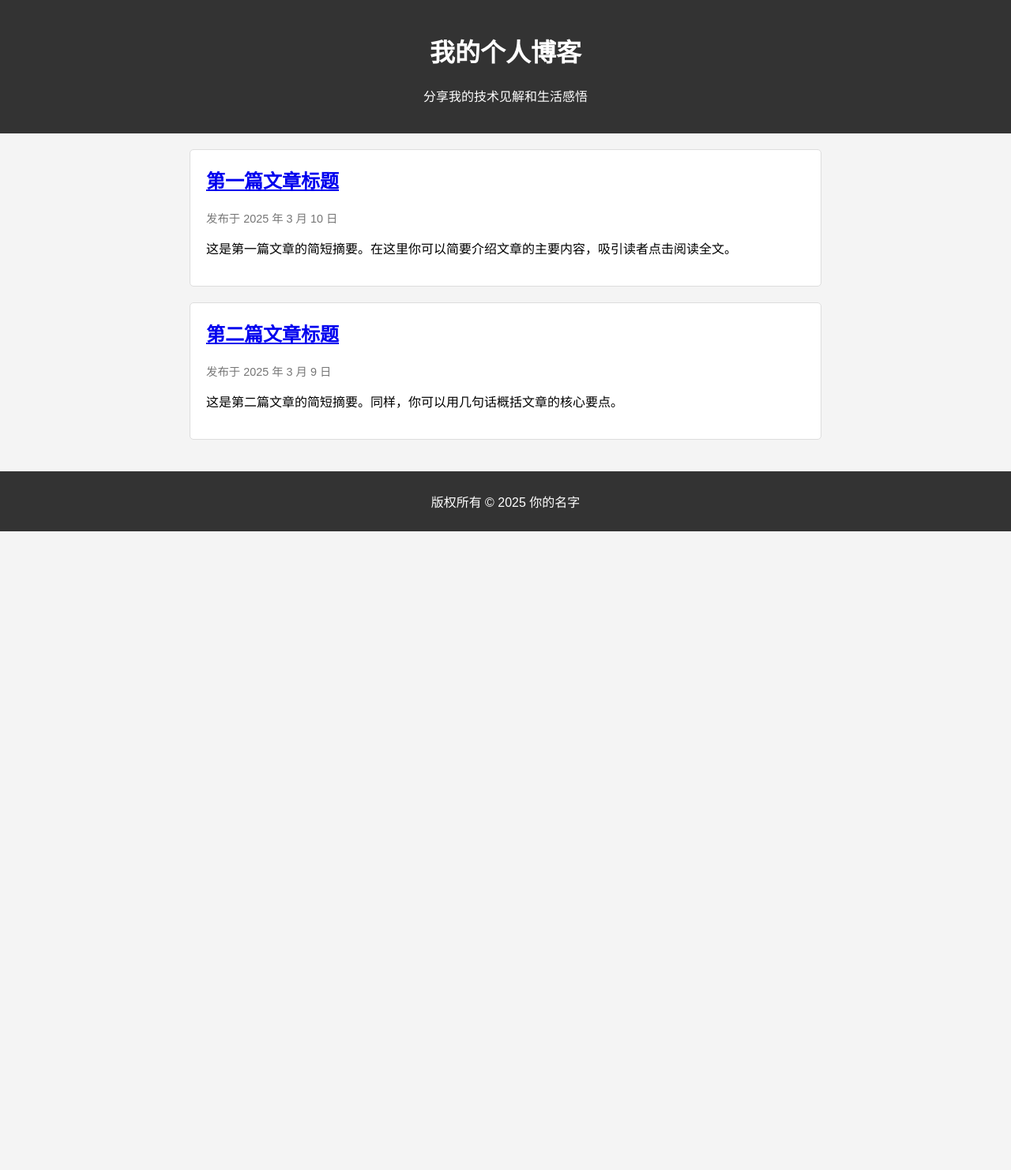
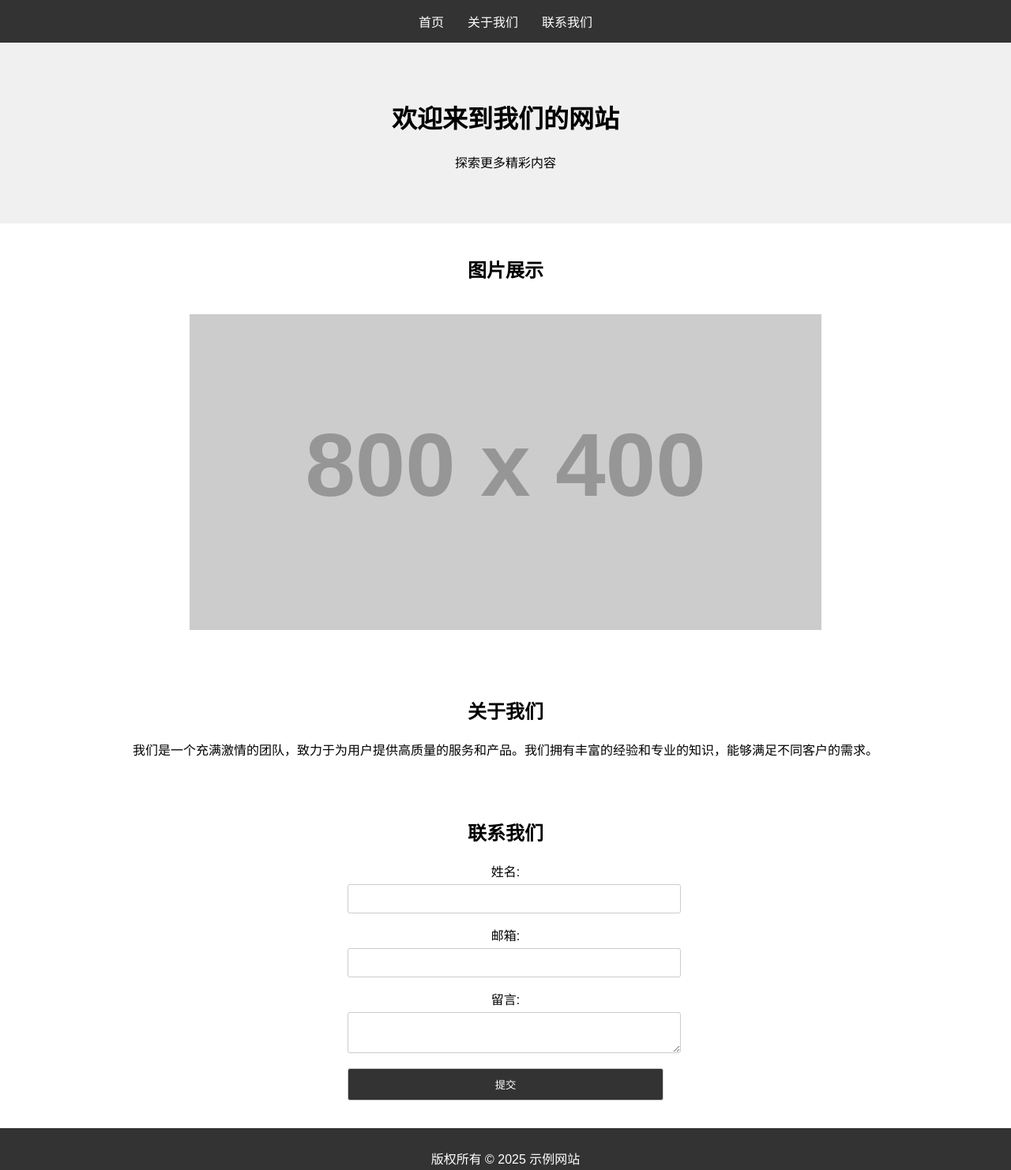
Before and after one commit to usiege/usiege.github.io, a plain HTML site: page index.html in a window 1280 px wide. Shown: the whole page at 79% size. Before the commit the page ends 800 px from the top, so only its background shows below. Drawn offline with Linux system fonts and the light colour scheme; placeholder pictures from the web are drawn by us.

Commit message:
Update index.html

```diff
--- a/index.html
+++ b/index.html
@@ -1,46 +1,80 @@
+
 <!DOCTYPE html>
 <html lang="zh-CN">
 
 <head>
   <meta charset="UTF-8">
   <meta name="viewport" content="width=device-width, initial-scale=1.0">
-  <title>个人博客</title>
+  <title>综合静态网页示例</title>
   <style>
     body {
       font-family: Arial, sans-serif;
       margin: 0;
       padding: 0;
-      background-color: #f4f4f4;
+    }
+
+    nav {
+      background-color: #333;
+      color: white;
+    }
+
+    nav ul {
+      list-style-type: none;
+      margin: 0;
+      padding: 0;
+      display: flex;
+      justify-content: center;
+    }
+
+    nav ul li {
+      padding: 15px;
+    }
+
+    nav ul li a {
+      color: white;
+      text-decoration: none;
     }
 
     header {
-      background-color: #333;
-      color: white;
       text-align: center;
-      padding: 20px;
+      padding: 50px;
+      background-color: #f0f0f0;
     }
 
-    main {
+    section {
       padding: 20px;
-      max-width: 800px;
+      text-align: center;
+    }
+
+    img {
+      max-width: 100%;
+      height: auto;
+      margin: 20px 0;
+    }
+
+    form {
+      max-width: 400px;
       margin: 0 auto;
     }
 
-    article {
-      background-color: white;
-      border: 1px solid #ddd;
-      padding: 20px;
-      margin-bottom: 20px;
-      border-radius: 5px;
+    form label {
+      display: block;
+      margin-bottom: 5px;
     }
 
-    article h2 {
-      margin-top: 0;
+    form input,
+    form textarea {
+      width: 100%;
+      padding: 10px;
+      margin-bottom: 15px;
+      border: 1px solid #ccc;
+      border-radius: 3px;
     }
 
-    .meta {
-      color: #777;
-      font-size: 0.9em;
+    form input[type="submit"] {
+      background-color: #333;
+      color: white;
+      cursor: pointer;
     }
 
     footer {
@@ -53,29 +87,50 @@
 </head>
 
 <body>
-  <!-- 博客头部 -->
+  <!-- 导航栏 -->
+  <nav>
+    <ul>
+      <li><a href="#">首页</a></li>
+      <li><a href="#">关于我们</a></li>
+      <li><a href="#">联系我们</a></li>
+    </ul>
+  </nav>
+
+  <!-- 头部 -->
   <header>
-    <h1>我的个人博客</h1>
-    <p>分享我的技术见解和生活感悟</p>
+    <h1>欢迎来到我们的网站</h1>
+    <p>探索更多精彩内容</p>
   </header>
 
-  <!-- 文章列表 -->
-  <main>
-    <article>
-      <h2><a href="#">第一篇文章标题</a></h2>
-      <p class="meta">发布于 <time datetime="2025-03-10">2025 年 3 月 10 日</time></p>
-      <p>这是第一篇文章的简短摘要。在这里你可以简要介绍文章的主要内容，吸引读者点击阅读全文。</p>
-    </article>
-    <article>
-      <h2><a href="#">第二篇文章标题</a></h2>
-      <p class="meta">发布于 <time datetime="2025-03-09">2025 年 3 月 9 日</time></p>
-      <p>这是第二篇文章的简短摘要。同样，你可以用几句话概括文章的核心要点。</p>
-    </article>
-  </main>
+  <!-- 图片展示部分 -->
+  <section>
+    <h2>图片展示</h2>
+    <img src="https://via.placeholder.com/800x400" alt="示例图片">
+  </section>
 
-  <!-- 博客页脚 -->
+  <!-- 文本介绍部分 -->
+  <section>
+    <h2>关于我们</h2>
+    <p>我们是一个充满激情的团队，致力于为用户提供高质量的服务和产品。我们拥有丰富的经验和专业的知识，能够满足不同客户的需求。</p>
+  </section>
+
+  <!-- 表单部分 -->
+  <section>
+    <h2>联系我们</h2>
+    <form>
+      <label for="name">姓名:</label>
+      <input type="text" id="name" required>
+      <label for="email">邮箱:</label>
+      <input type="email" id="email" required>
+      <label for="message">留言:</label>
+      <textarea id="message" required></textarea>
+      <input type="submit" value="提交">
+    </form>
+  </section>
+
+  <!-- 页脚 -->
   <footer>
-    <p>版权所有 &copy; 2025 你的名字</p>
+    <p>版权所有 &copy; 2025 示例网站</p>
   </footer>
 </body>
 
```
